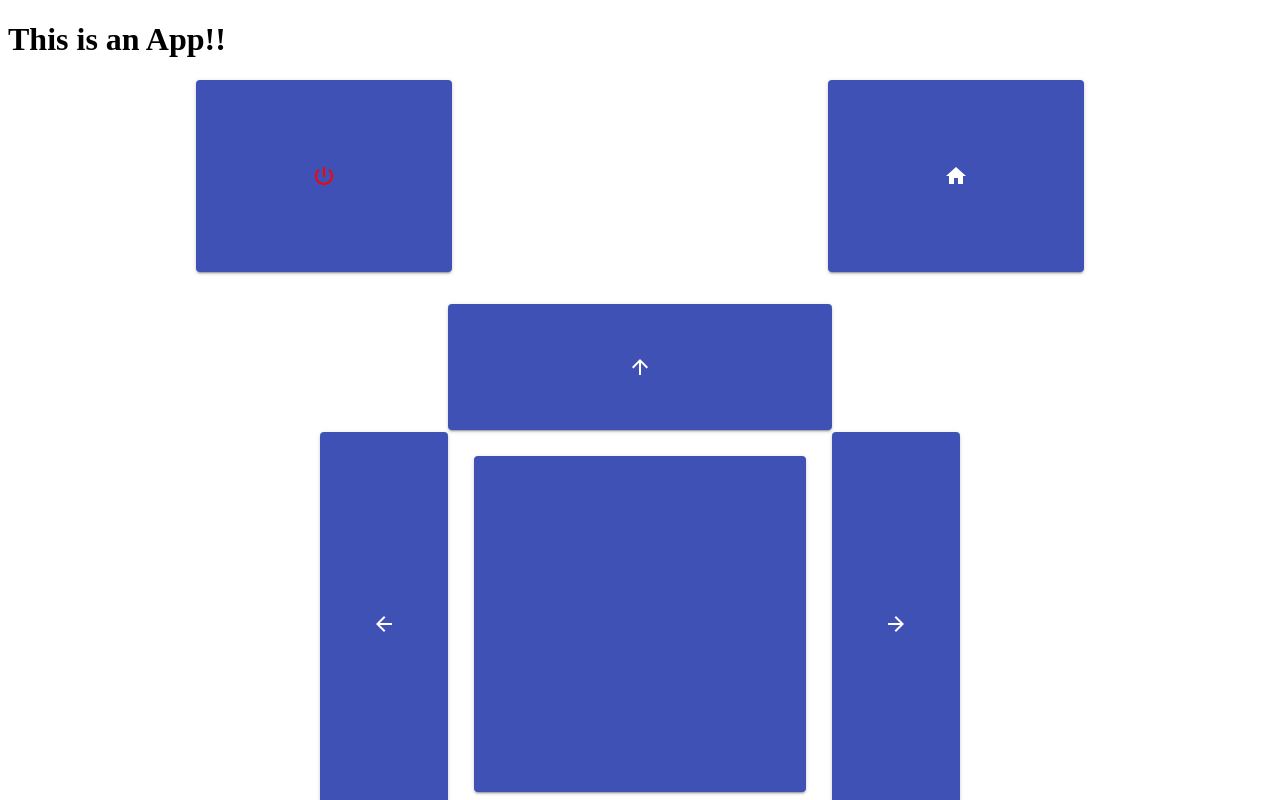
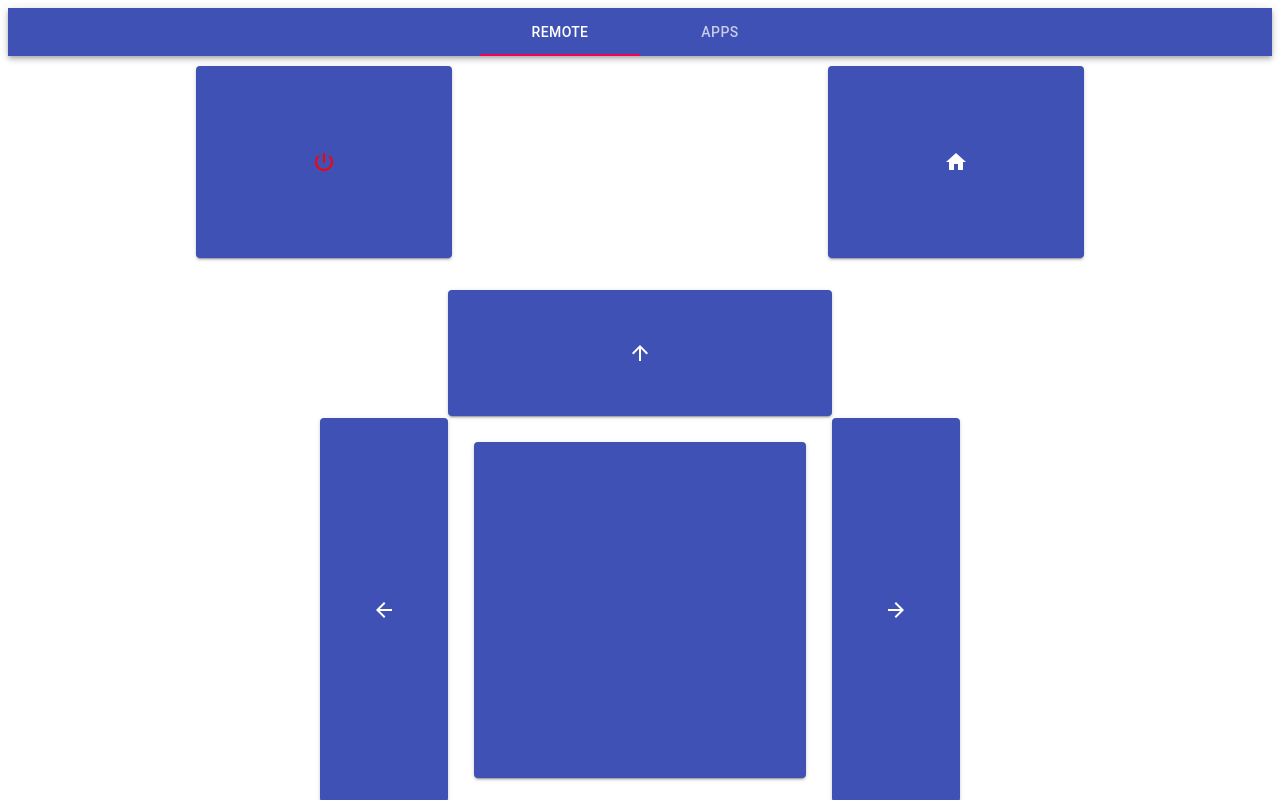
Before and after one commit to mesmerizingYeti/entertainment-remote, a React (Create React App) app in the folder client/: page / in a window 1280 px wide. Shown: the top 800 px of the page. Built offline with nearby package versions, Linux system fonts and the light colour scheme.

Commit message:
Added tabs to App.js

```diff
--- a/client/src/App.js
+++ b/client/src/App.js
@@ -1,13 +1,75 @@
-// import './App.css';
+import React, { useState } from "react";
+import PropTypes from "prop-types";
+import {
+  AppBar,
+  Tabs,
+  Tab
+} from "@material-ui/core";
+import { makeStyles } from "@material-ui/core/styles";
+
 import RemoteControl from "./components/RemoteControl";
 import AppsControl from "./components/AppsControl";
+function TabPanel(props) {
+  const { children, value, index, ...other } = props;
+
+  return (
+    <div
+      role="tabpanel"
+      hidden={value !== index}
+      id={`full-width-tabpanel-${index}`}
+      aria-labelledby={`full-width-tab-${index}`}
+      {...other}
+    >
+      {value === index && (
+        <>
+          {children}
+        </>
+      )}
+    </div>
+  );
+}
+
+TabPanel.propTypes = {
+  children: PropTypes.node,
+  index: PropTypes.any.isRequired,
+  value: PropTypes.any.isRequired,
+};
+
+function a11yProps(index) {
+  return {
+    id: `full-width-tab-${index}`,
+    'aria-controls': `full-width-tabpanel-${index}`,
+  };
+}
+
+const useStyles = makeStyles({
+  appBar: {
+    marginBottom: "10px"
+  }
+});
 
 function App() {
+  const classes = useStyles();
+  const [value, setValue] = useState(0);
+
+  const handleChange = (event, newValue) => {
+    setValue(newValue);
+  }
+
   return (
     <div className="App">
-      <h1>This is an App!!</h1>
-      <RemoteControl />
-      <AppsControl />
+      <AppBar position="static" className={classes.appBar}>
+        <Tabs value={value} onChange={handleChange} centered>
+          <Tab label="Remote" {...a11yProps(0)} />
+          <Tab label="Apps" {...a11yProps(1)} />
+        </Tabs>
+      </AppBar>
+      <TabPanel value={value} index={0}>
+        <RemoteControl />
+      </TabPanel>
+      <TabPanel value={value} index={1}>
+        <AppsControl />
+      </TabPanel>
     </div>
   );
 }
```
Also changed, not shown: 1 other file (tests, documents, lock files or other folders).
